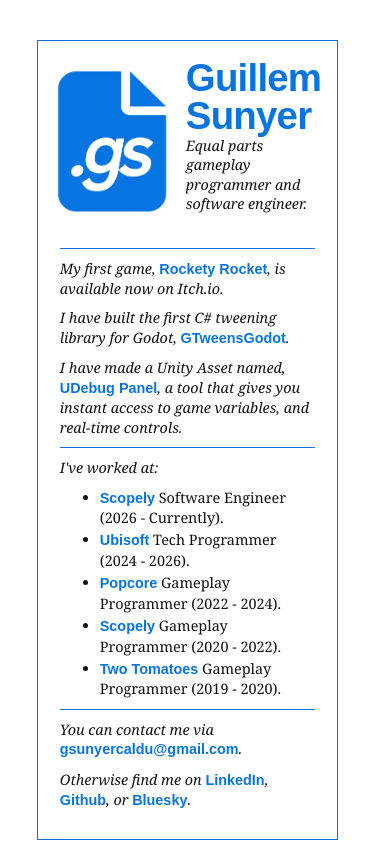
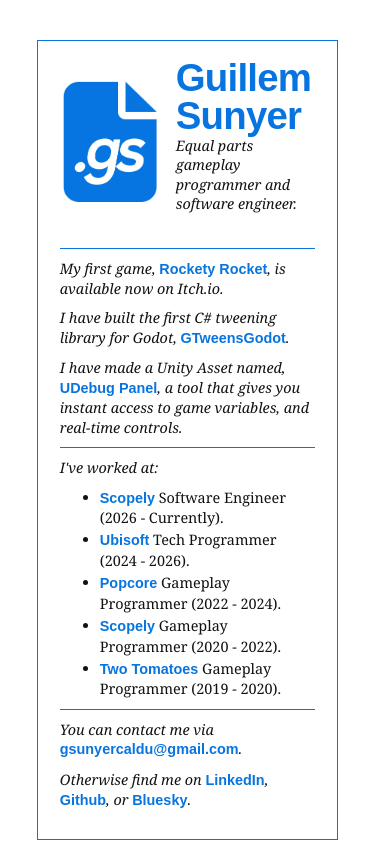
Before and after one commit to Guillemsc/guillemsc.github.io, a website: page index.html in a window 390 px wide. Drawn offline with Linux system fonts and the light colour scheme.

Commit message:
Adjustments

```diff
--- a/style.css
+++ b/style.css
@@ -15,6 +15,11 @@
 {
     scrollbar-gutter: stable;
     padding: 20px 20px;
+}
+
+.logo {
+    height: auto;           /* Maintains aspect ratio automatically */
+    max-width: 100%;        /* Keeps logo responsive */
 }
 
 .header
@@ -130,12 +135,8 @@
 
 @media (max-width: 450px)
 {
-    header {padding: 0 0px;}
+    .logo { max-width: 100px; }
+    .header { padding: 0 0px; }
     p, li { font-size: 0.9rem; /* Slightly smaller body text for small screens */ }
     hr { margin: 10px 0; /* Reduces vertical spacing around dividers */ }
 }
-
-@media (-webkit-min-device-pixel-ratio: 1.5), (min-resolution: 144dpi)
-{
-    body, h1 { font-weight: 200; }
-}
```
